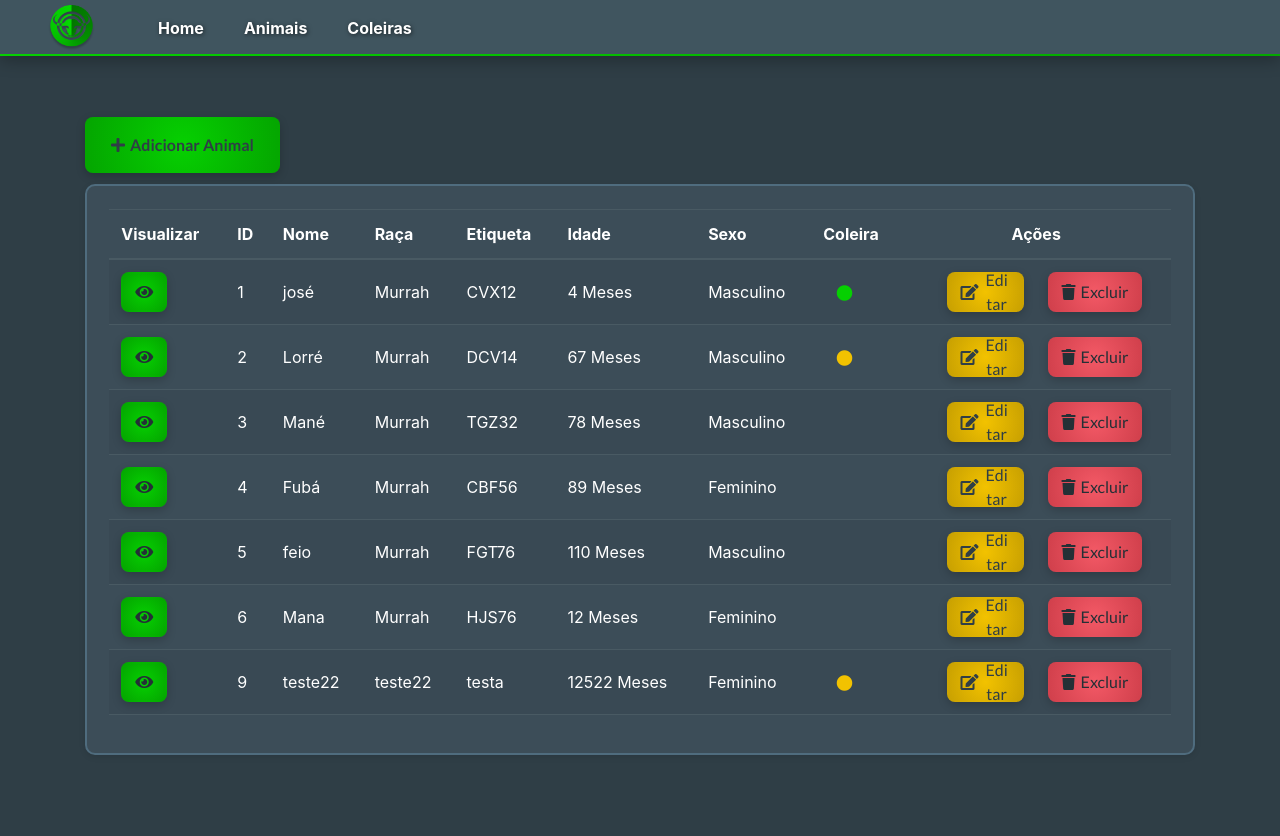
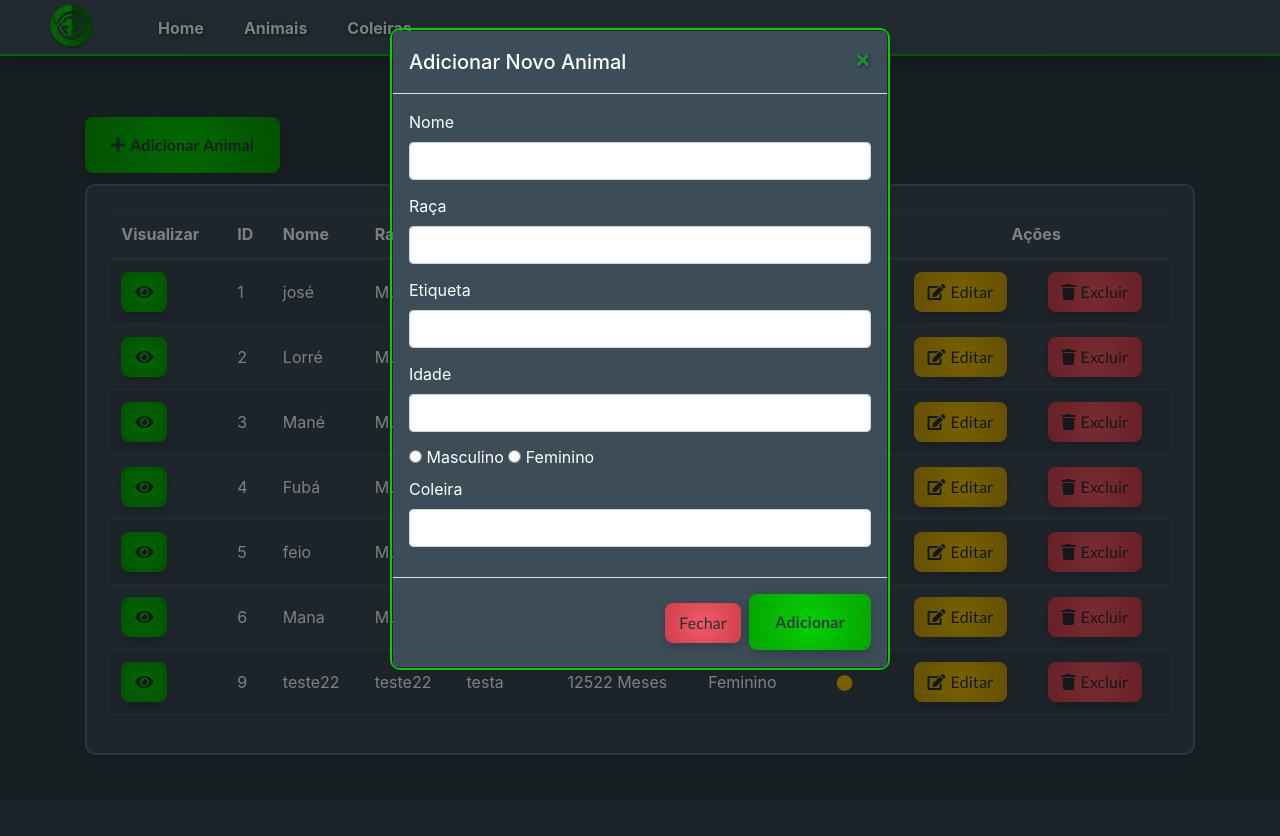
Before and after one commit to bubatag/crud-express, a Node server app: page /animais in a window 1280 px wide, after a click on "Adicionar Animal". After the commit the page ends 755 px from the top, so only its background shows below. Run offline with Node 20, Linux system fonts and the light colour scheme; data comes from the database, SQL or seed files in the repository; some libraries are stand-ins or nearby versions.

Commit message:
feat: alterando input de sexo no adicionar e editar animal

```diff
--- a/models/animais.js
+++ b/models/animais.js
@@ -31,10 +31,6 @@ const Animais = connection.define('bubalinos', {
     idcoleira: {
         type: Sequelize.INTEGER,
         allowNull: true
-    },
-    idusuario: {
-        type: Sequelize.INTEGER,
-        allowNull: true
     }
 }, {
     timestamps: false // Desativa createdAt e updatedAt
--- a/public/css/button.css
+++ b/public/css/button.css
@@ -59,13 +59,11 @@
   justify-content: center;
   width: auto;
   height: 2.5em;
-  margin-left: 30%;
   box-sizing: border-box;
   cursor: pointer;
   position: relative;
   z-index: 1;
   transition: background 0.2s ease-in-out, color 0.2s ease-in-out;
-
 }
 
 #editar::before {
@@ -144,12 +142,6 @@
   opacity: 1;
   color: #fff;
 }
-
-
-
-
-
-
 
 
 #visualizar {
--- a/public/css/editar.css
+++ b/public/css/editar.css
@@ -1,7 +1,14 @@
-/* TABEL ALTERAR ANIMAL  */
+/* TABLE ALTERAR ANIMAL  */
 .card.bg-dark-custom {
     background-color: #3c4d58;
     color: #fff;
+    height: 50%;
+    padding: 1.5%;
+    box-shadow: 0 2px 6px rgba(0, 0, 0, 0.1);
+    border-radius: 10px;
+    border: 2px solid #4f6c7e;
+    margin-top: 30px;
+    width: 40%;
   }
 
   .bg-dark-custom input,
@@ -19,17 +26,9 @@
   #label-alterar{
     margin-bottom: 2%;
   }
-
   /* fim alterar animal */
 
-
-
-
-
-
-
   /* ALTERAR COLEIRA */
-
   .card.bg-dark-custom-coleira {
     background-color: #3C4D58;
     background: #3C4D58;
@@ -48,6 +47,4 @@
     border-color: #627783;
     color: #fff;
   }
-
-
   /* fim alterar coleira */
--- a/public/css/style.css
+++ b/public/css/style.css
@@ -3,8 +3,6 @@ html, body {
   margin-top: 0;
   padding-top: 0;
 }
-
-
 
 /* NAVBAR */
 #navbar {
@@ -37,15 +35,10 @@ html, body {
   filter: brightness(1.4) drop-shadow(0 0 0px #06D001);
 }
 
-
-
 .nav-item{
   color: white;
   font-weight: bold;
 }
-
-
-
 
 #nav-link {
 
@@ -62,9 +55,6 @@ html, body {
   /* filter: brightness(1.0) drop-shadow(0 0 0px #06D001); */
 }
 
-
-
-
 /* COMEÇA INDEX.EJS */
 tbody tr:nth-child(odd) {
     background-color: white;
@@ -79,16 +69,14 @@ tbody tr:nth-child(odd) {
     background-color: #90A955;
   }
 
-  /*---------------------------------------------------------------*/
+/*---------------------------------------------------------------*/
 
-
-  .tabela-container {
+.tabela-container {
     background-color: #374751;
     padding: 2%;
     width: 100%;
     display: inline-block; /* Faz com que a "borda" fique justinha na tabela */
-  }
-
+}
 
 #tabelas{
   /* border: 2px solid #000000; */
@@ -96,7 +84,6 @@ tbody tr:nth-child(odd) {
   border-radius: 10px;
   background-color: #3C4D58;
   border: 2px solid #4f6c7e;
-  width: 100%;
 }
 
 #linhas{
--- a/views/animais.ejs
+++ b/views/animais.ejs
@@ -1,15 +1,24 @@
-<%- include('partials/header.ejs', { bodyClass: 'index-page' }) %>
-<%- include('partials/navbar.ejs') %>
+<%- include('partials/header.ejs', { bodyClass: 'index-page' }) %> <%-
+include('partials/navbar.ejs') %>
 
-<div class="container min-vh-100" style="display: flex; flex-direction: column; align-items: flex-start;">
-
-<button style="display: block; text-align: left;" type="button" class="btn btn-success" id="adicionar" data-toggle="modal" data-target="#AdicionarAnimalModal"><i class="fa fa-plus" style="margin-right: 5px;"></i>Adicionar Animal</button>
+<div
+  class="container min-vh-100"
+  style="display: flex; flex-direction: column; align-items: flex-start"
+>
+  <button
+    style="display: block; text-align: left"
+    type="button"
+    class="btn btn-success"
+    id="adicionar"
+    data-toggle="modal"
+    data-target="#AdicionarAnimalModal"
+  >
+    <i class="fa fa-plus" style="margin-right: 5px"></i>Adicionar Animal
+  </button>
   <div class="tabela-container" id="tabelas">
-
     <table class="table bg-dark-custom table-striped">
-
       <thead>
-      <tr >
+        <tr>
           <th>Visualizar</th>
           <th scope="col">ID</th>
           <th scope="col">Nome</th>
@@ -18,14 +27,18 @@
           <th scope="col">Idade</th>
           <th scope="col">Sexo</th>
           <th scope="col">Coleira</th>
-        <th scope="col" colspan="2" style="text-align: center;">Ações</th>
+          <th scope="col" colspan="2" style="text-align: center">Ações</th>
         </tr>
       </thead>
       <tbody>
         <% animais.forEach(animal=> { %>
         <tr>
           <td>
-          <button class="btn btn-success visualizar-btn" data-id="<%= animal.idbubalino %>" id="visualizar">
+            <button
+              class="btn btn-success visualizar-btn"
+              data-id="<%= animal.idbubalino %>"
+              id="visualizar"
+            >
               <i class="fa fa-eye" aria-hidden="true"></i>
             </button>
           </td>
@@ -37,15 +50,44 @@
           <td><%= animal.sexo %></td>
           <td>
             <% if (animal.idcoleira == 1) { %>
-            <i class="fa fa-circle" style="margin-left: 20%; margin-top: 10%; color: #06D001; "></i>
+            <i
+              class="fa fa-circle"
+              style="margin-left: 20%; margin-top: 10%; color: #06d001"
+            ></i>
             <%} else if (animal.idcoleira == 0) { %>
-            <i class="fa fa-circle " style="margin-left: 20%; margin-top: 10%; color: #D00801;"></i>
+            <i
+              class="fa fa-circle"
+              style="margin-left: 20%; margin-top: 10%; color: #d00801"
+            ></i>
             <%} else if (animal.idcoleira == 2) { %>
-            <i class="fa fa-circle " style="margin-left: 20%; margin-top: 10%; color: #F2C200;"></i>
+            <i
+              class="fa fa-circle"
+              style="margin-left: 20%; margin-top: 10%; color: #f2c200"
+            ></i>
             <%}%>
           </td>
-        <td style="text-align: right;" ><a href="/animais/editar/<%= animal.idbubalino %>" style="text-decoration: none;"><button class="btn btn-warning " id="editar"><i class="fa fa-edit" style="margin-right: 5px;" ></i>Editar</button></a></td>
-        <td><a style="text-decoration: none;" onclick="return confirm('Deseja mesmo realizar a exclução do animal: <%= animal.nome %>')" href="/animais/delete/<%= animal.idbubalino %>"><button class="btn btn-danger " id="excluir"><i class="fa fa-trash" style="margin-right: 5px;"></i>Excluir</button></a></td>
+          <td style="text-align: right">
+            <button class="btn btn-warning" id="editar">
+              <a
+                style="text-decoration: none; color: #243036"
+                href="/animais/editar/<%= animal.idbubalino %>"
+              >
+                <i class="fa fa-edit" style="margin-right: 5px"></i>Editar</a
+              >
+            </button>
+          </td>
+
+          <td>
+            <a
+              style="text-decoration: none"
+              onclick="return confirm('Deseja mesmo realizar a exclução do animal: <%= animal.nome %>')"
+              href="/animais/delete/<%= animal.idbubalino %>"
+            >
+              <button class="btn btn-danger" id="excluir">
+                <i class="fa fa-trash" style="margin-right: 5px"></i>Excluir
+              </button></a
+            >
+          </td>
         </tr>
         <% }) %>
       </tbody>
@@ -53,38 +95,109 @@
   </div>
 
   <!-- Modal Adicionar Animal -->
-<div class="modal fade" id="AdicionarAnimalModal" tabindex="-1" role="dialog" aria-labelledby="exampleModalLabel" aria-hidden="true">
+  <div
+    class="modal fade"
+    id="AdicionarAnimalModal"
+    tabindex="-1"
+    role="dialog"
+    aria-labelledby="exampleModalLabel"
+    aria-hidden="true"
+  >
     <div class="modal-dialog" id="modal-fora" role="document">
       <div class="modal-content" id="modal-dentro">
         <div class="modal-header">
-        <h5 class="modal-title" id="exampleModalLabel">Adicionar Novo Animal</h5>
-        <button type="button" class="close" data-dismiss="modal" aria-label="Close">
-          <span aria-hidden="true" id="x" >&times;</span>
+          <h5 class="modal-title" id="exampleModalLabel">
+            Adicionar Novo Animal
+          </h5>
+          <button
+            type="button"
+            class="close"
+            data-dismiss="modal"
+            aria-label="Close"
+          >
+            <span aria-hidden="true" id="x">&times;</span>
           </button>
         </div>
         <form action="/animais/create" method="POST">
           <div class="modal-body">
             <label>Nome</label>
-              <input type="text" name="nome" placeholder="Nome" class="form-control" required id="label-modal">
+            <input
+              type="text"
+              name="nome"
+              class="form-control"
+              required
+              id="label-modal"
+            />
 
             <label>Raça</label>
-              <input type="text" name="raca" placeholder="Raça" class="form-control" required id="label-modal">
+            <input
+              type="text"
+              name="raca"
+              class="form-control"
+              required
+              id="label-modal"
+            />
 
             <label>Etiqueta</label>
-              <input type="text" name="etiqueta" placeholder="Etiqueta de Registro" class="form-control" required id="label-modal">
+            <input
+              type="text"
+              name="etiqueta"
+              class="form-control"
+              required
+              id="label-modal"
+            />
 
             <label>Idade</label>
-              <input type="text" name="idade" placeholder="Idade" class="form-control" required id="label-modal">
+            <input
+              type="text"
+              name="idade"
+              class="form-control"
+              required
+              id="label-modal"
+            />
 
-            <label>Sexo</label>
-              <input type="text" name="sexo" placeholder="Sexo" class="form-control" required id="label-modal">
+            <label for="masculino">
+              <input
+                type="radio"
+                id="masculino"
+                name="sexo"
+                value="Masculino"
+              />
+              Masculino
+            </label>
 
+            <label for="feminino">
+              <input
+                type="radio"
+                id="feminino"
+                name="sexo"
+                value="Feminino"
+              />
+              Feminino
+            </label>
+
+            <br />
             <label>Coleira</label>
-              <input type="text" name="coleira" placeholder="ID Coleira" class="form-control" required id="label-modal">
+            <input
+              type="text"
+              name="coleira"
+              class="form-control"
+              required
+              id="label-modal"
+            />
           </div>
           <div class="modal-footer">
-        <button type="button" class="btn btn-secondary" data-dismiss="modal" id="excluir">Fechar</button>
-        <button type="submit" class="btn btn-success" id="adicionar">Adicionar</button>
+            <button
+              type="button"
+              class="btn btn-secondary"
+              data-dismiss="modal"
+              id="excluir"
+            >
+              Fechar
+            </button>
+            <button type="submit" class="btn btn-success" id="adicionar">
+              Adicionar
+            </button>
           </div>
         </form>
       </div>
--- a/views/partials/header.ejs
+++ b/views/partials/header.ejs
@@ -35,6 +35,7 @@
     <!-- Scripts -->
     <script src="https://code.jquery.com/jquery-3.6.0.min.js"></script>
     <script src="https://cdn.jsdelivr.net/npm/bootstrap@5.3.2/dist/js/bootstrap.bundle.min.js"></script>
+        <script src="https://cdn.jsdelivr.net/npm/bootstrap@4.6.0/dist/js/bootstrap.bundle.min.js"></script>
     <script src="https://cdn.jsdelivr.net/npm/chart.js"></script>
 
     <!-- Chart.js -->
```
Also changed, not shown: views/animalEditar.ejs (+29 -13 lines), views/coleiras.ejs (+80 -15 lines). Lines whose indentation alone changed are shown as unchanged.
